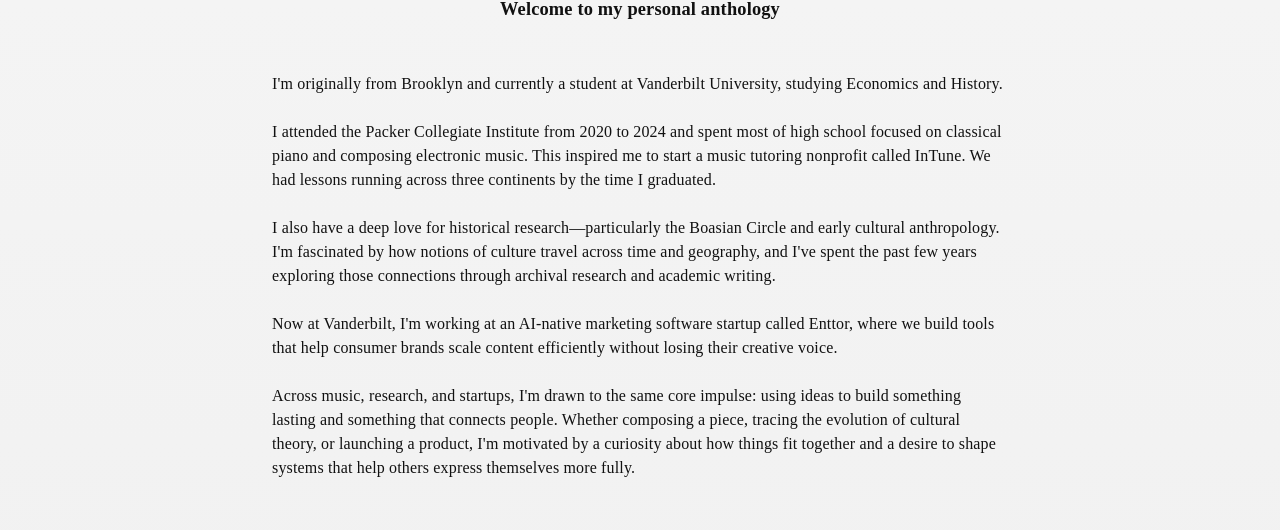
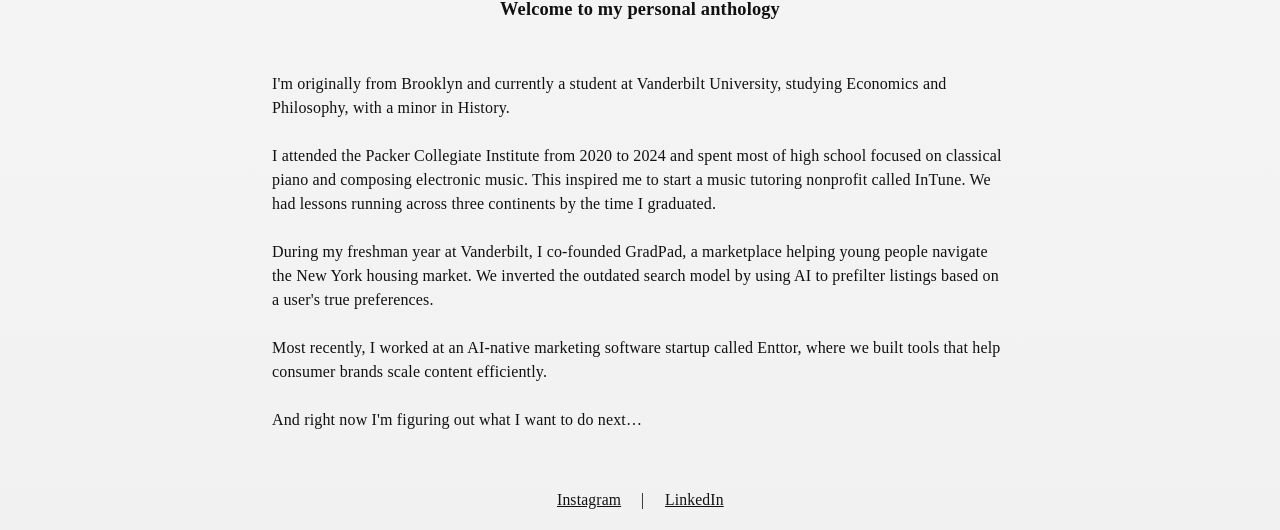
Before and after one commit to bnashel/bnportfolio-react, a React (Vite) app: page /about in a window 1280 px wide. Shown: the part 660-1190 px from the top of the page. Built offline with nearby package versions, Linux system fonts and the light colour scheme; the HTML template or start-up script is replaced by a standard one; a web font is replaced by a local one.

Commit message:
Update About page description with new bio information

```diff
--- a/src/pages/about/About.jsx
+++ b/src/pages/about/About.jsx
@@ -17,11 +17,11 @@
         </div>
         <div className="bio">
           <div style={{ textAlign: 'left', marginBottom: '2rem' }}>
-            I'm originally from Brooklyn and currently a student at Vanderbilt University, studying Economics and History.<br /><br />
+            I'm originally from Brooklyn and currently a student at Vanderbilt University, studying Economics and Philosophy, with a minor in History.<br /><br />
             I attended the Packer Collegiate Institute from 2020 to 2024 and spent most of high school focused on classical piano and composing electronic music. This inspired me to start a music tutoring nonprofit called InTune. We had lessons running across three continents by the time I graduated.<br /><br />
-            I also have a deep love for historical research—particularly the Boasian Circle and early cultural anthropology. I'm fascinated by how notions of culture travel across time and geography, and I've spent the past few years exploring those connections through archival research and academic writing.<br /><br />
-            Now at Vanderbilt, I'm working at an AI-native marketing software startup called Enttor, where we build tools that help consumer brands scale content efficiently without losing their creative voice.<br /><br />
-            Across music, research, and startups, I'm drawn to the same core impulse: using ideas to build something lasting and something that connects people. Whether composing a piece, tracing the evolution of cultural theory, or launching a product, I'm motivated by a curiosity about how things fit together and a desire to shape systems that help others express themselves more fully.
+            During my freshman year at Vanderbilt, I co-founded GradPad, a marketplace helping young people navigate the New York housing market. We inverted the outdated search model by using AI to prefilter listings based on a user's true preferences.<br /><br />
+            Most recently, I worked at an AI-native marketing software startup called Enttor, where we built tools that help consumer brands scale content efficiently.<br /><br />
+            And right now I'm figuring out what I want to do next…
           </div>
           <div className="social-links">
             <a href="https://www.instagram.com/bnashel/" target="_blank" rel="noopener noreferrer">Instagram</a>
```
